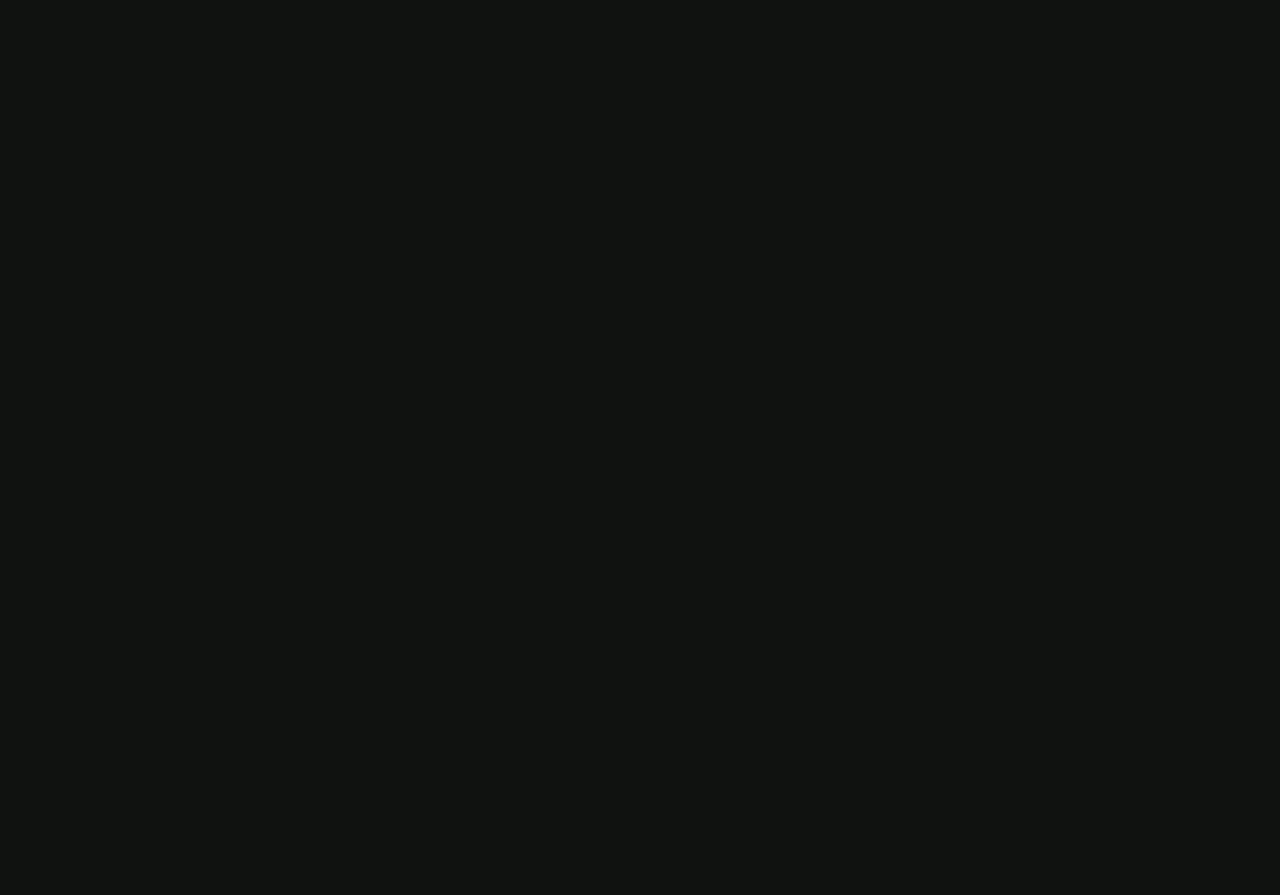
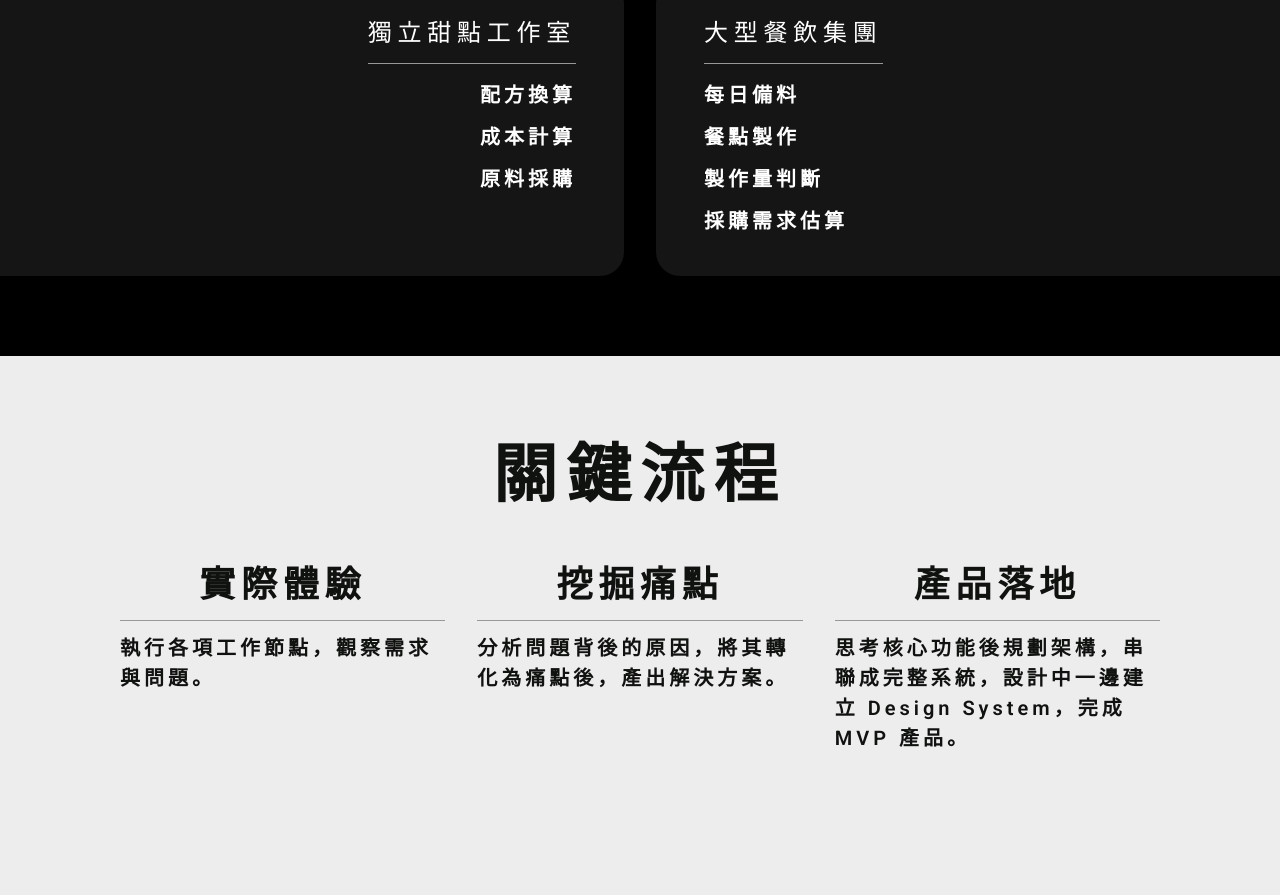
Before and after one commit to herbtea211/20260730-portfolio, a Next.js app: page /works/recipe in a window 1280 px wide. Shown: the part 2908-3803 px from the top of the page. Before the commit the page ends 2504 px from the top, so only its background shows below. Built offline with nearby package versions, Linux system fonts and the light colour scheme.

Commit message:
feat: add recipe key process section

```diff
--- a/src/app/works/recipe/page.tsx
+++ b/src/app/works/recipe/page.tsx
@@ -71,7 +71,7 @@ export default function Page() {
       </section>
       <section className="w-full bg-background">
         <div className="mx-auto grid w-full max-w-[1440px] grid-cols-1 gap-8 px-8 py-20 md:grid-cols-8 md:px-[120px]">
-          <div className="md:col-start-4 md:col-span-6">
+          <div className="md:col-start-2 md:col-span-6">
             <Image
               src={recipeImage04}
               alt="配配方 App 採購清單畫面"
@@ -93,7 +93,100 @@ export default function Page() {
           </p>
         </div>
       </section>
+      <section className="w-full bg-background-secondary py-20">
+        {/* 標題：沿用 8 欄格線 */}
+        <div className="mx-auto grid w-full max-w-[1440px] grid-cols-1 gap-8 px-8 md:grid-cols-8 md:px-[120px]">
+          <h2 className="text-center text-[36px] font-bold tracking-[6px] text-textPrimaryColor sm:text-[48px] sm:tracking-[8px] md:col-span-8 md:text-[70px] md:font-extrabold md:leading-[96px] md:tracking-[10px]">
+            HOW TO DO?
+          </h2>
 
+          <p className="text-center text-keyMessage-default text-[#989898] md:col-span-8">
+            實務參與
+          </p>
+        </div>
+
+        {/* 雙側背景：全寬，不受 max-w-[1440px] 限制 */}
+        <div className="mt-4 grid w-full grid-cols-2 gap-4 md:gap-8">
+          {/* 左側：背景延伸至視窗左邊，內容靠右 */}
+          <div className="flex min-w-0 justify-end rounded-r-3xl bg-[#151515] py-8 pl-2 pr-3 text-right sm:pr-8 md:py-10 md:pr-12">
+            <div>
+              <h3 className="text-imageTitle-default text-white">
+                獨立甜點工作室
+              </h3>
+
+              <div className="my-3 ml-auto h-px w-full bg-[#989898] md:my-4" />
+
+              <ul className="space-y-3 text-keyMessage-default text-white">
+                <li>配方換算</li>
+                <li>成本計算</li>
+                <li>原料採購</li>
+              </ul>
+            </div>
+          </div>
+
+          {/* 右側：背景延伸至視窗右邊，內容靠左 */}
+          <div className="flex min-w-0 justify-start rounded-l-3xl bg-[#151515] py-8 pl-3 pr-2 text-left sm:pl-8 md:py-10 md:pl-12">
+            <div>
+              <h3 className="text-imageTitle-default text-white">
+                大型餐飲集團
+              </h3>
+
+              <div className="my-3 h-px w-full bg-[#989898] md:my-4" />
+
+              <ul className="space-y-3 text-keyMessage-default text-white">
+                <li>每日備料</li>
+                <li>餐點製作</li>
+                <li>製作量判斷</li>
+                <li>採購需求估算</li>
+              </ul>
+            </div>
+          </div>
+        </div>
+      </section>
+
+      <section className="w-full bg-background-white text-background">
+        <div className="mx-auto grid w-full max-w-[1440px] grid-cols-1 gap-12 px-16 py-20 md:grid-cols-8 md:px-[120px]">
+          <h2 className="text-center md:col-span-8 text-sectionTitle-default">
+            關鍵流程
+          </h2>
+
+          <div className="grid grid-cols-1 gap-8 sm:grid-cols-3 md:col-span-8">
+            <div className="pb-4">
+              <h3 className="text-center text-heroSubtitle-default">
+                實際體驗
+              </h3>
+              <div className="my-3 h-px w-full bg-textColor" />
+              <p className="text-keyMessage-default text-background">
+                執行各項工作節點，觀察需求與問題。
+              </p>
+            </div>
+
+            <div className="pb-4">
+              <h3 className="text-center text-heroSubtitle-default">
+                挖掘痛點
+              </h3>
+              <div className="my-3 h-px w-full bg-textColor" />
+              <p className="text-keyMessage-default text-background">
+                分析問題背後的原因，將其轉化為痛點後，產出解決方案。
+              </p>
+            </div>
+
+            <div className="pb-4">
+              <h3 className="text-center text-heroSubtitle-default">
+                產品落地
+              </h3>
+              <div className="my-3 h-px w-full bg-textColor" />
+              <p className="text-keyMessage-default text-background">
+                思考核心功能後規劃架構，串聯成完整系統，設計中一邊建立 Design System，完成 MVP 產品。
+              </p>
+            </div>
+          </div>
+
+          <div className="flex justify-center md:col-span-8 pt-4 md:pt-20">
+            <Button showLabel={true} label="prototype" />
+          </div>
+        </div>
+      </section>
     </WorkPage>
   );
 }
--- a/src/components/ui/Button.tsx
+++ b/src/components/ui/Button.tsx
@@ -1,4 +1,3 @@
-// import Image from "next/image";
 import ActionArrow from "@/components/ui/ActionArrow"
 
 interface ButtonProps {
```
